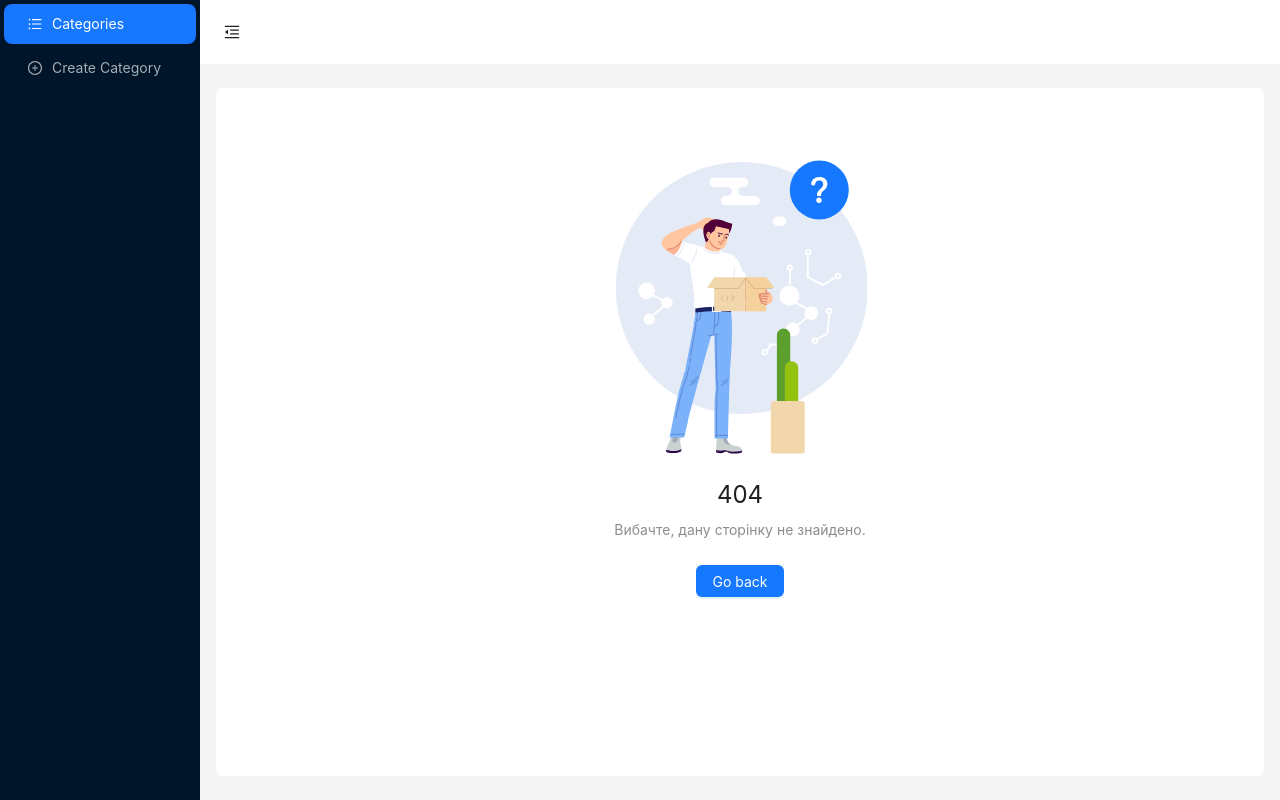
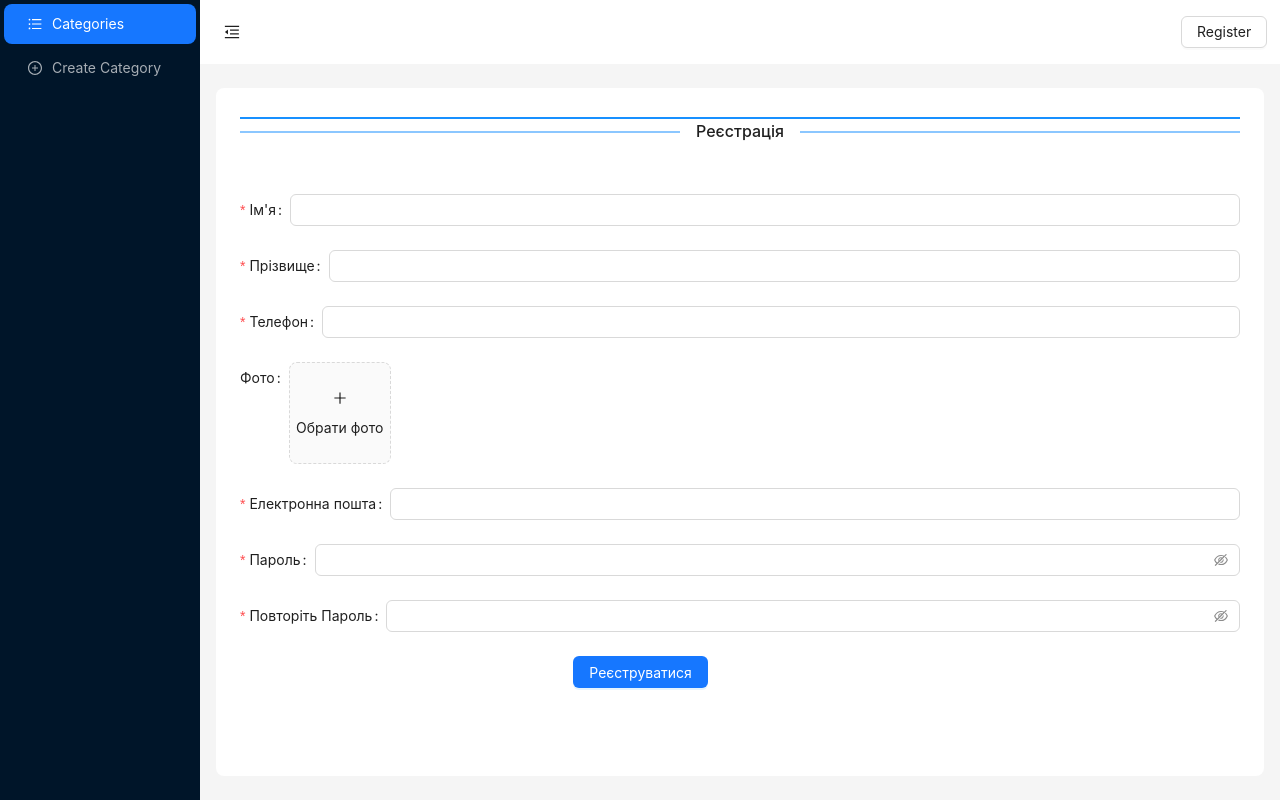
Before and after one commit to kutukov2000/Categories-React, a React (Vite) app: page /register in a window 1280 px wide. Before the commit this address had no page. Built offline with nearby package versions, Linux system fonts and the light colour scheme.

Commit message:
feat: register functionality ✨

```diff
--- a/src/App.tsx
+++ b/src/App.tsx
@@ -5,18 +5,20 @@ import CategoriesListPage from './components/categories/list/CategoriesListPage.
 import NoMatch from './components/pages/Nomatch.tsx';
 import CategoryCreatePage from './components/categories/create/CategoryCreatePage.tsx';
 import CategoriesEditPage from './components/categories/edit/CategoriesEditPage.tsx';
+import RegisterPage from './components/auth/register/RegisterPage.tsx';
 
 const App: React.FC = () => {
-    return (
-      <Routes>
-        <Route path='/' element={<ContainerDefault/>}>
-          <Route index element={<CategoriesListPage/>} />
-          <Route path='create' element={<CategoryCreatePage/>} />
-          <Route path='edit/:id' element={<CategoriesEditPage/>} />
-          <Route path='*' element={<NoMatch/>} />
-        </Route>
-      </Routes>
-    );
+  return (
+    <Routes>
+      <Route path='/' element={<ContainerDefault />}>
+        <Route index element={<CategoriesListPage />} />
+        <Route path='create' element={<CategoryCreatePage />} />
+        <Route path='edit/:id' element={<CategoriesEditPage />} />
+        <Route path='register' element={<RegisterPage />} />
+        <Route path='*' element={<NoMatch />} />
+      </Route>
+    </Routes>
+  );
 };
 
 export default App;
--- /dev/null
+++ b/src/components/auth/register/RegisterPage.tsx
@@ -0,0 +1,184 @@
+import { Button, Divider, Form, Input, message, Alert, Modal, Upload, UploadFile, UploadProps } from "antd";
+import { useNavigate } from "react-router-dom";
+import { useState } from "react";
+import http_common from "../../../http_common.ts";
+import { IRegister, IRegisterForm } from "./types.ts";
+import { RcFile } from "antd/es/upload";
+import { PlusOutlined } from "@ant-design/icons";
+import { imageConverter } from "../../../interfaces/forms";
+
+const RegisterPage = () => {
+
+    const navigate = useNavigate();
+    const [previewOpen, setPreviewOpen] = useState<boolean>(false);
+    const [previewImage, setPreviewImage] = useState('');
+    const [previewTitle, setPreviewTitle] = useState('');
+    const [file, setFile] = useState<UploadFile | null>();
+    const [errorMessage, setErrorMessage] = useState<string>("");
+
+    const onFinish = async (values: IRegisterForm) => {
+        const model: IRegister = {
+            ...values,
+            image: values.image?.thumbUrl
+        };
+        console.log("Register model", model);
+
+        try {
+            const user = await http_common.post("/api/register", model);
+            console.log("User create new", user);
+            navigate("/");
+        }
+        catch (ex) {
+            setErrorMessage("Щось пішло не так");
+            message.error('Помилка реєстрації!');
+        }
+    }
+
+    const onFinishFailed = (errorInfo: any) => {
+        console.log('Failed:', errorInfo);
+    };
+
+    const customDividerStyle = {
+        borderTop: '2px solid #1890ff',
+        margin: '5px 0 50px 0',
+    };
+
+    const handleCancel = () => setPreviewOpen(false);
+
+    const handlePreview = async (file: UploadFile) => {
+        console.log("preview image", file);
+        if (!file.url && !file.preview) {
+            file.preview = URL.createObjectURL(file.originFileObj as RcFile);
+        }
+        setPreviewImage(file.url || (file.preview as string));
+        setPreviewOpen(true);
+        setPreviewTitle(file.name || file.url!.substring(file.url!.lastIndexOf('/') + 1));
+    }
+
+    const handleChange: UploadProps['onChange'] = ({ fileList: newFile }) => {
+        console.log("file chnage",)
+        const newFileList = newFile.slice(-1);
+        setFile(newFileList[0]);
+    };
+
+    return (
+        <>
+            <Divider style={customDividerStyle}>Реєстрація</Divider>
+            {errorMessage && <Alert message={errorMessage} style={{ marginBottom: "20px" }} type="error" />}
+            <Form
+                name="basic"
+                style={{ maxWidth: 1000 }}
+                initialValues={{ remember: true }}
+                onFinish={onFinish}
+                onFinishFailed={onFinishFailed}
+                autoComplete="off" >
+                <Form.Item
+                    label="Ім'я"
+                    name="name"
+                    rules={[{ required: true, message: "Вкажіть ім'я!" }]} >
+                    <Input />
+                </Form.Item>
+                <Form.Item
+                    label="Прізвище"
+                    name="lastName"
+                    rules={[{ required: true, message: "Вкажіть прізвище!" }]} >
+                    <Input />
+                </Form.Item>
+
+                <Form.Item
+                    label="Телефон"
+                    name="phone"
+                    htmlFor="phone"
+                    rules={[
+                        { required: true, message: 'Це поле є обов\'язковим!' },
+                        { min: 11, message: 'Телефон повинна містити мінімум 11 символи!' }
+                    ]} >
+                    <Input autoComplete="phone" id={"phone"} />
+                </Form.Item>
+
+                <Form.Item
+                    label="Фото"
+                    name="image"
+                    getValueFromEvent={imageConverter} >
+                    <Upload
+                        beforeUpload={() => false}
+                        maxCount={1}
+                        listType="picture-card"
+                        onChange={handleChange}
+                        onPreview={handlePreview}
+                        accept="image/*" >
+                        {file ? null :
+                            (
+                                <div>
+                                    <PlusOutlined />
+                                    <div style={{ marginTop: 8 }}>Обрати фото</div>
+                                </div>)
+                        }
+                    </Upload>
+                </Form.Item>
+
+                <Form.Item
+                    label="Електронна пошта"
+                    name="email"
+                    htmlFor="email"
+                    rules={[
+                        {
+                            type: 'email',
+                            message: 'Формати пошти не правильний!',
+                        },
+                        { required: true, message: 'Це поле є обов\'язковим!' },
+                        { min: 2, message: 'Пошта повинна містити мінімум 2 символи!' }
+                    ]} >
+                    <Input autoComplete="email" id={"email"} />
+                </Form.Item>
+
+                <Form.Item
+                    name="password"
+                    label="Пароль"
+                    htmlFor={"password"}
+                    rules={[
+                        { required: true, message: 'Вкажіть Ваш пароль!', },
+                        { min: 6, message: 'Пароль має мати мінімум 6 символів!', },
+                    ]}
+                    hasFeedback >
+                    <Input.Password id={"password"} />
+                </Form.Item>
+
+                <Form.Item
+                    name="confirm"
+                    label="Повторіть Пароль"
+                    htmlFor={"confirm"}
+                    dependencies={['password']}
+                    hasFeedback
+                    rules={[
+                        {
+                            required: true,
+                            message: 'Будь-ласка підтвердіть пароль!',
+                        },
+                        ({ getFieldValue }) => ({
+                            validator(_, value) {
+                                if (!value || getFieldValue('password') === value) {
+                                    return Promise.resolve();
+                                }
+                                return Promise.reject(new Error('Пароль не співпадають!'));
+                            },
+                        }),
+                    ]} >
+                    <Input.Password id={"confirm"} />
+                </Form.Item>
+
+                <Modal open={previewOpen} title={previewTitle} footer={null} onCancel={handleCancel}>
+                    <img alt="example" style={{ width: '100%' }} src={previewImage} />
+                </Modal>
+
+                <Form.Item wrapperCol={{ offset: 8, span: 16 }}>
+                    <Button type="primary" htmlType="submit">
+                        Реєструватися
+                    </Button>
+                </Form.Item>
+            </Form>
+        </>
+    );
+}
+
+export default RegisterPage;
--- /dev/null
+++ b/src/components/auth/register/types.ts
@@ -0,0 +1,21 @@
+import { IUploadedFile } from "../../../interfaces/forms";
+
+export interface IRegister {
+    lastName: string;
+    name: string;
+    email: string;
+    phone: string;
+    image: string | undefined;
+    password: string;
+    password_confirmation: string;
+}
+
+export interface IRegisterForm {
+    lastName: string;
+    name: string;
+    email: string;
+    phone: string;
+    image: IUploadedFile | null;
+    password: string;
+    password_confirmation: string;
+}
--- a/src/containers/default/ContainerDefault.tsx
+++ b/src/containers/default/ContainerDefault.tsx
@@ -1,4 +1,4 @@
-import React, {useState} from "react";
+import React, { useState } from "react";
 import {
     MenuFoldOutlined,
     MenuUnfoldOutlined,
@@ -16,7 +16,7 @@ const ContainerDefault: React.FC = () => {
         token: { colorBgContainer, borderRadiusLG },
     } = theme.useToken();
     return (
-        <Layout style={{height: "100vh"}}>
+        <Layout style={{ height: "100vh" }}>
             <Sider trigger={null} collapsible collapsed={collapsed}>
                 <div className="demo-logo-vertical" />
                 <Menu
@@ -38,7 +38,13 @@ const ContainerDefault: React.FC = () => {
                 />
             </Sider>
             <Layout>
-                <Header style={{ padding: 0, background: colorBgContainer }}>
+                <Header style={{
+                    padding: 0,
+                    background: colorBgContainer,
+                    display: 'flex',
+                    justifyContent: 'space-between',
+                    paddingRight: '1vw'
+                }}>
                     <Button
                         type="text"
                         icon={collapsed ? <MenuUnfoldOutlined /> : <MenuFoldOutlined />}
@@ -49,6 +55,7 @@ const ContainerDefault: React.FC = () => {
                             height: 64,
                         }}
                     />
+                    <Link to={'register'}><Button>Register</Button></Link>
                 </Header>
                 <Content
                     style={{
@@ -59,7 +66,7 @@ const ContainerDefault: React.FC = () => {
                         borderRadius: borderRadiusLG,
                     }}
                 >
-                    <Outlet/>
+                    <Outlet />
                 </Content>
             </Layout>
         </Layout>
--- /dev/null
+++ b/src/interfaces/forms/index.ts
@@ -0,0 +1,17 @@
+import { UploadChangeParam } from "antd/es/upload";
+
+export interface IUploadedFile {
+    lastModified: number;
+    lastModifiedDate: Date;
+    name: string;
+    originFileObj: File;
+    percent: number;
+    size: number;
+    thumbUrl: string;
+    type: string;
+    uid: string;
+}
+
+export const imageConverter = (e: UploadChangeParam<File>) => {
+    return e?.fileList[0] as File;
+};
```
